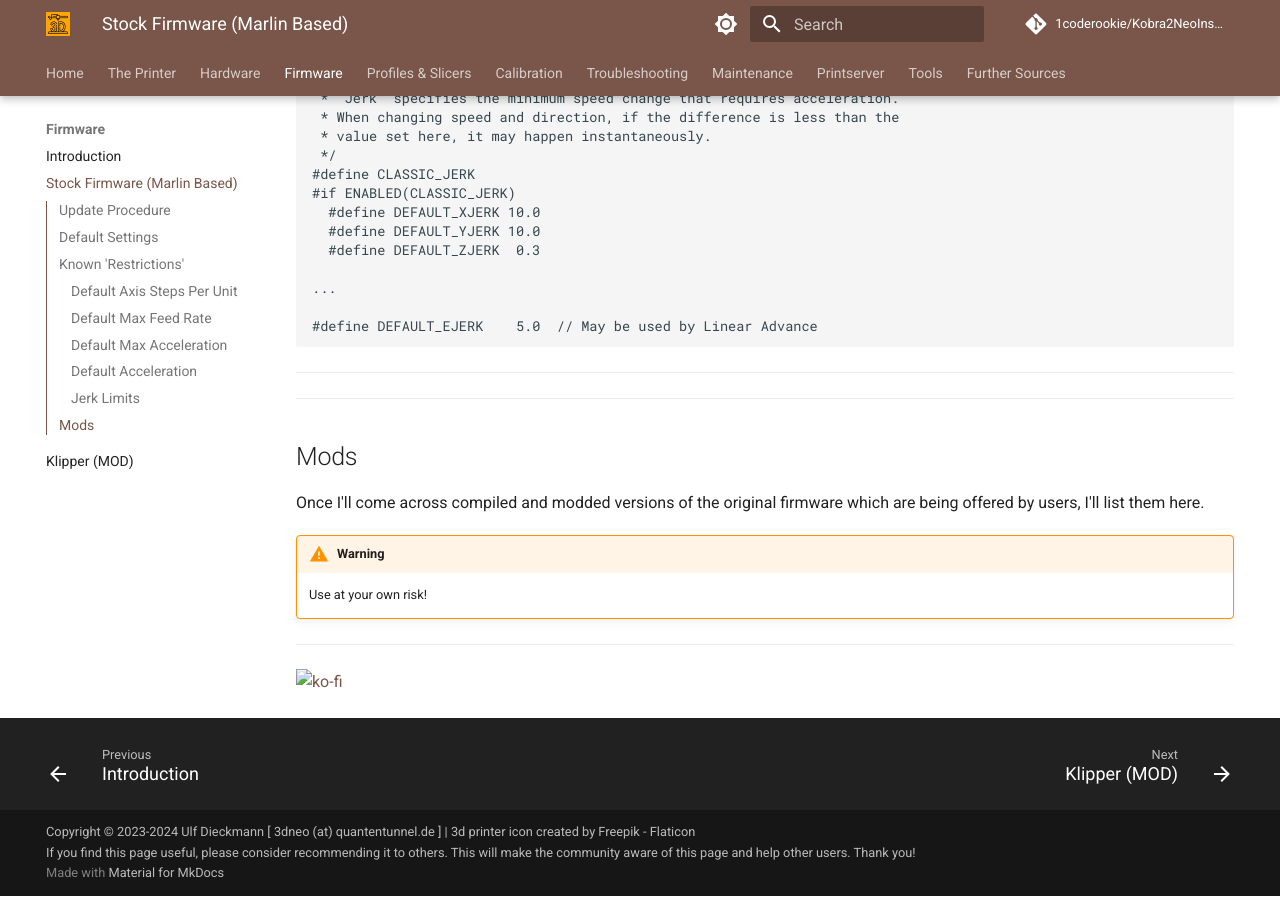
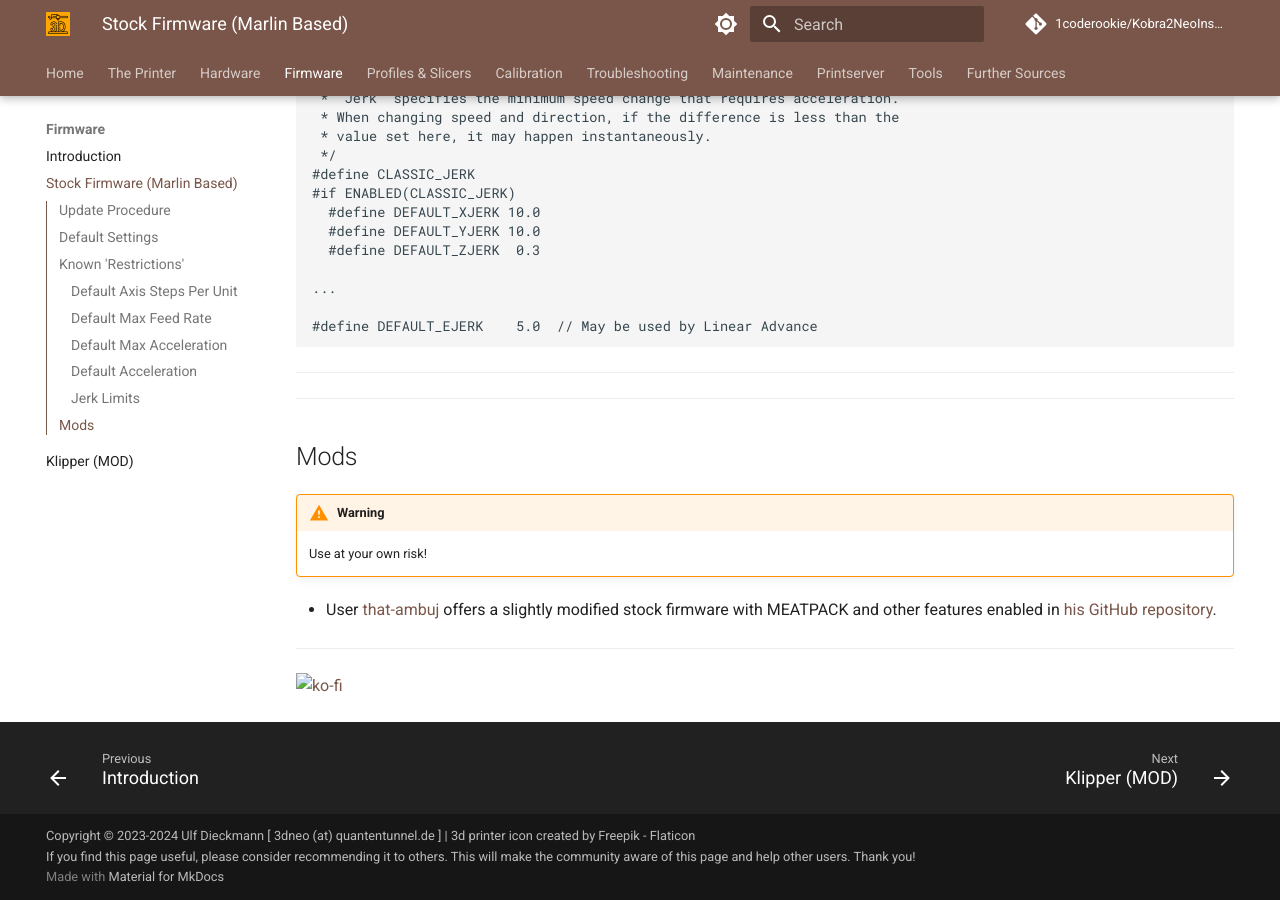
Before and after one commit to 1coderookie/Kobra2NeoInsights, an MkDocs documentation site: the page built from docs/firmware/fw_marlin.md, in a window 1280 px wide and 900 px high, scrolled down 3080 px. Built offline with MkDocs 1.6.1 and Material for MkDocs 9.7.7, drawn with Linux system fonts in a browser that asks for light colours; comment, search, counter and statistics services are not loaded.

Commit message:
Update fw_marlin.md

```diff
--- a/docs/firmware/fw_marlin.md
+++ b/docs/firmware/fw_marlin.md
@@ -527,11 +527,14 @@
 
 
 ## Mods
-Once I'll come across compiled and modded versions of the original firmware which are being offered by users, I'll list them here.
 
 !!! warning
 
     Use at your own risk!
+
+- User [that-ambuj](https://github.com/that-ambuj) offers a slightly modified stock firmware with MEATPACK and other features enabled in [his GitHub repository](https://github.com/that-ambuj/Kobra2_Neo/tree/octoprint-stutter-fix).
+
+
 
 
 
```
